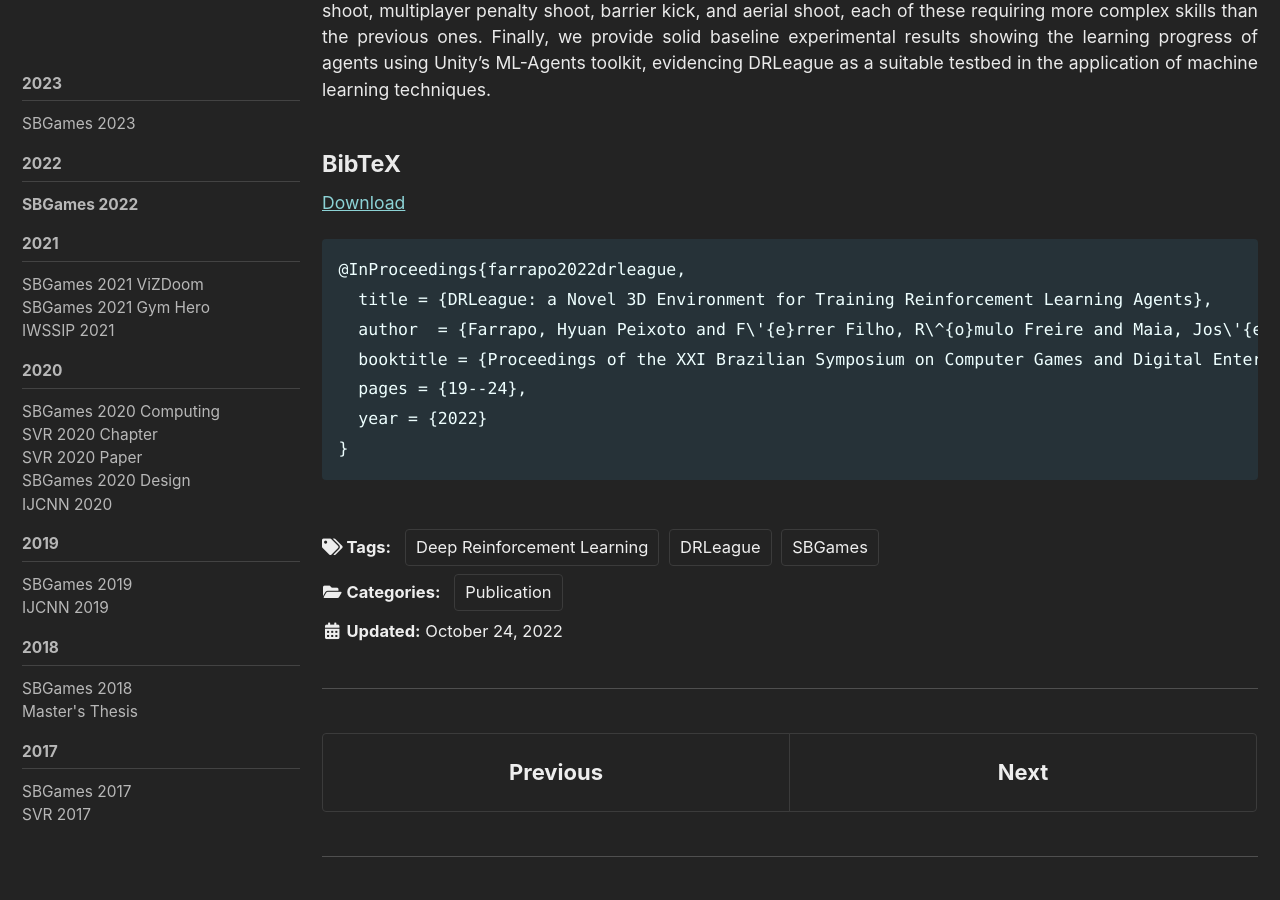
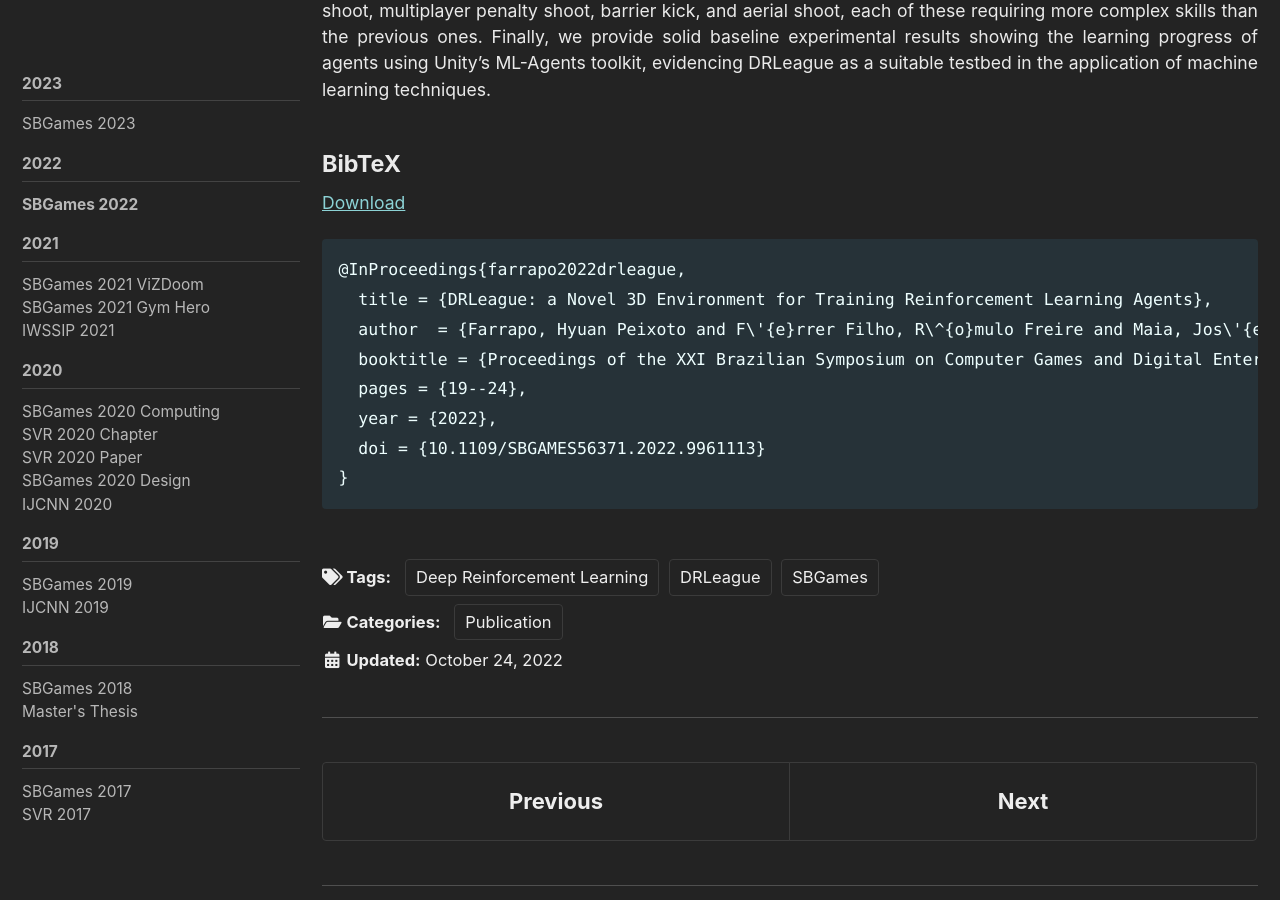
Before and after one commit to paulobruno/PersonalSite, a Jekyll site: the page built from _posts/publications/2022-10-24-SBGames-drleague.md, in a window 1280 px wide and 900 px high, scrolled down 1223 px. Built offline with Jekyll 4.4.1, drawn with Linux system fonts in a browser that asks for light colours; cached includes are drawn as plain includes.

Commit message:
Add DOI in bibtex of DRLeague

````diff
--- a/_posts/publications/2022-10-24-SBGames-drleague.md
+++ b/_posts/publications/2022-10-24-SBGames-drleague.md
@@ -52,6 +52,7 @@ The development of autonomous agents performing unique interactions that resembl
   author  = {Farrapo, Hyuan Peixoto and F\'{e}rrer Filho, R\^{o}mulo Freire and Maia, Jos\'{e} Gilvan Rodrigues and Serafim, Paulo Bruno Sousa},
   booktitle = {Proceedings of the XXI Brazilian Symposium on Computer Games and Digital Entertainment (SBGames)},
   pages = {19--24},
-  year = {2022}
+  year = {2022},
+  doi = {10.1109/SBGAMES56371.2022.9961113}
 }
 ```
--- a/assets/citations/farrapo2022drleague.bib
+++ b/assets/citations/farrapo2022drleague.bib
@@ -3,5 +3,6 @@
   author  = {Farrapo, Hyuan Peixoto and F\'{e}rrer Filho, R\^{o}mulo Freire and Maia, Jos\'{e} Gilvan Rodrigues and Serafim, Paulo Bruno Sousa},
   booktitle = {Proceedings of the XXI Brazilian Symposium on Computer Games and Digital Entertainment (SBGames)},
   pages = {19--24},
-  year = {2022}
+  year = {2022},
+  doi = {10.1109/SBGAMES56371.2022.9961113}
 }
````
